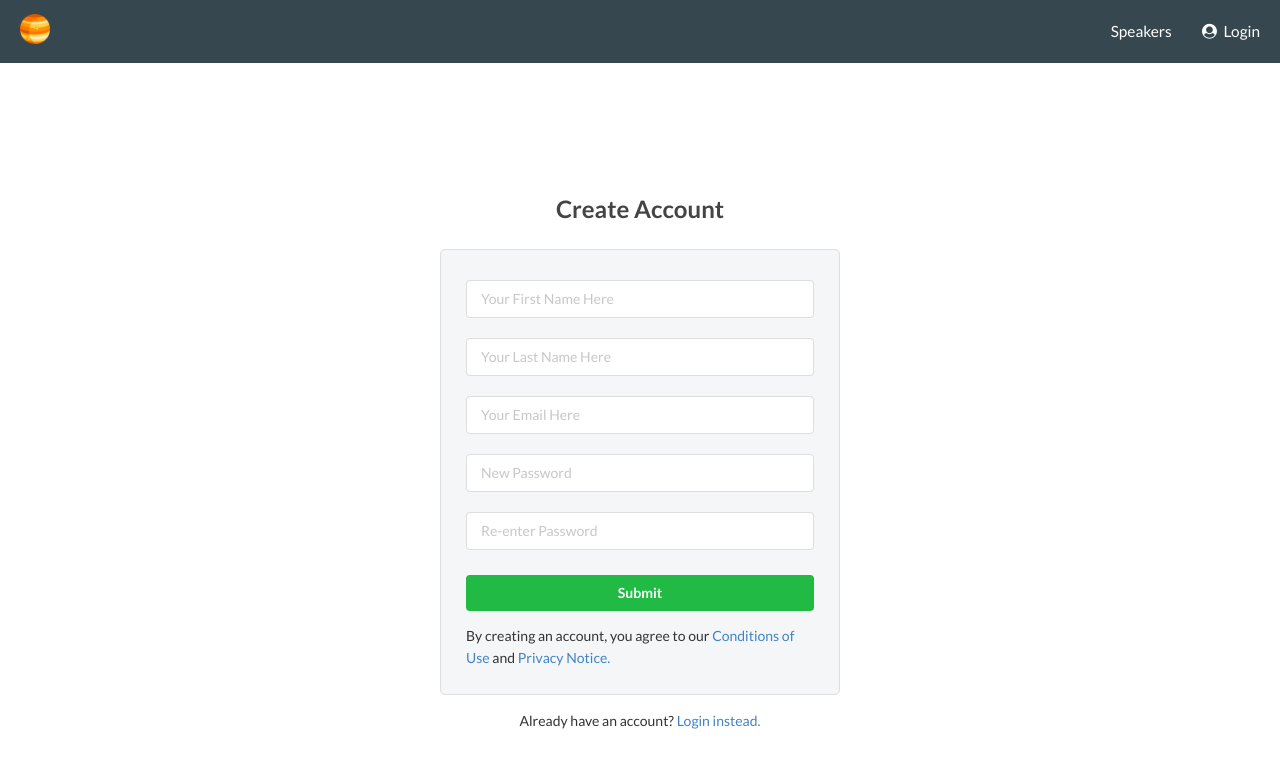
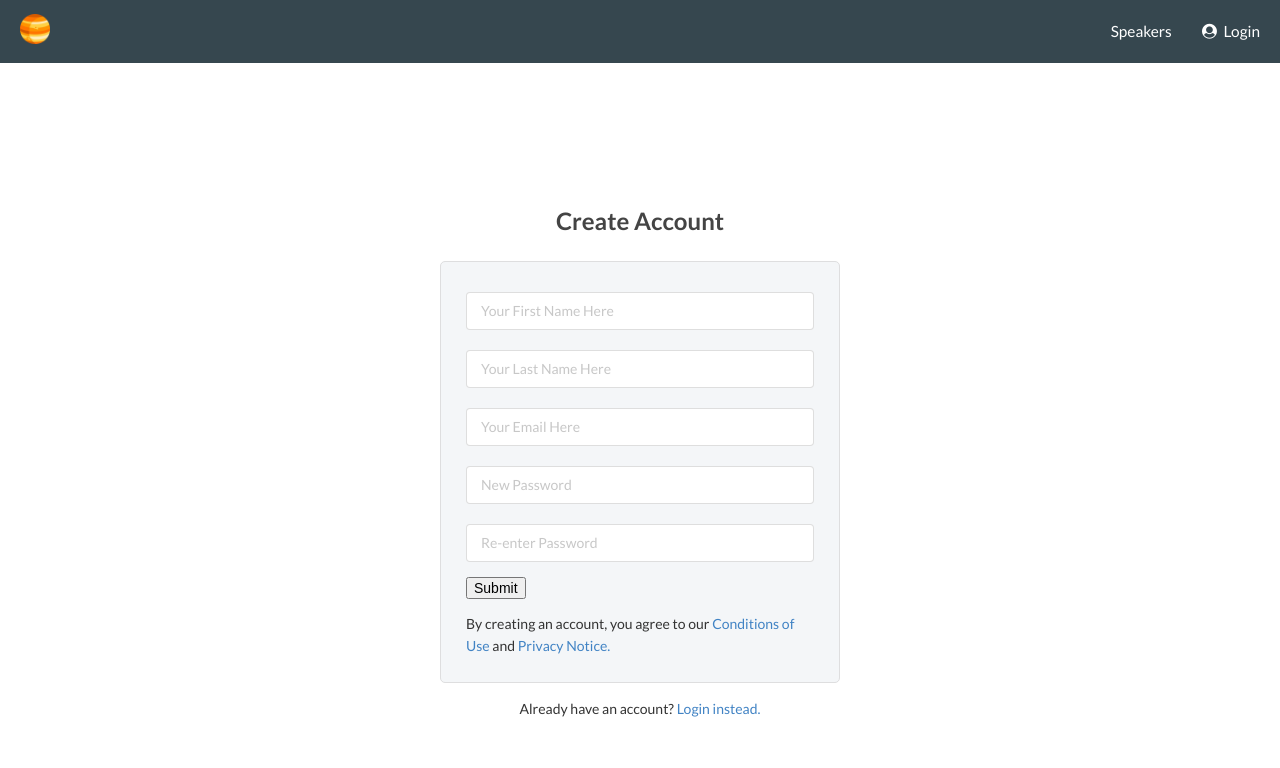
Before and after one commit to sameer-ingavale/speaker-booking-app, a React (Create React App) app in the folder client/: page /create-account in a window 1280 px wide. Shown: the top 768 px of the page. Built offline with nearby package versions, Linux system fonts and the light colour scheme.

Commit message:
input type button

```diff
--- a/client/src/pages/Auth/CreateAccount.js
+++ b/client/src/pages/Auth/CreateAccount.js
@@ -100,9 +100,7 @@ export default class CreateAccount extends Component {
             onChange={this.handleChange}
             value={this.state.password}
           />
-          <button className="ui green button" type="submit">
-            Submit
-          </button>
+          <input type="submit" value="Submit" />
           <p>
             By creating an account, you agree to our{" "}
             <a
```
